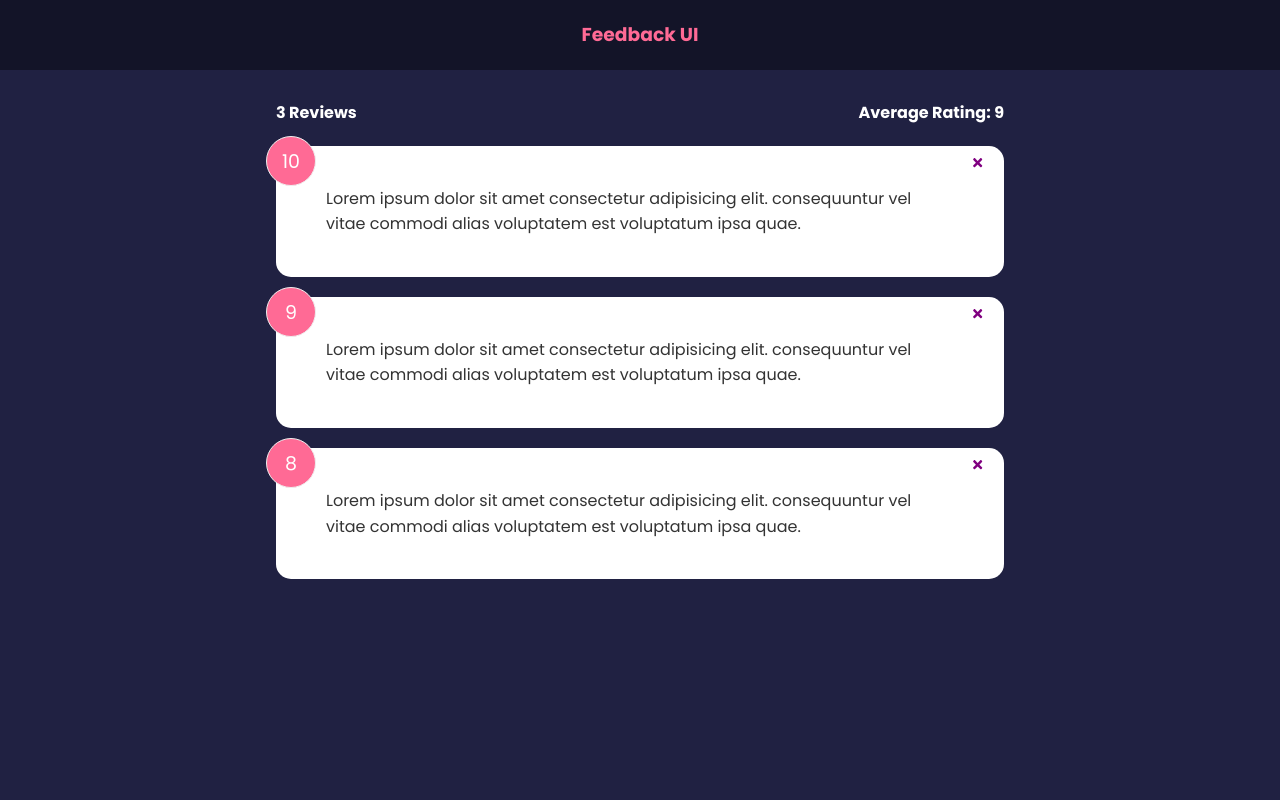
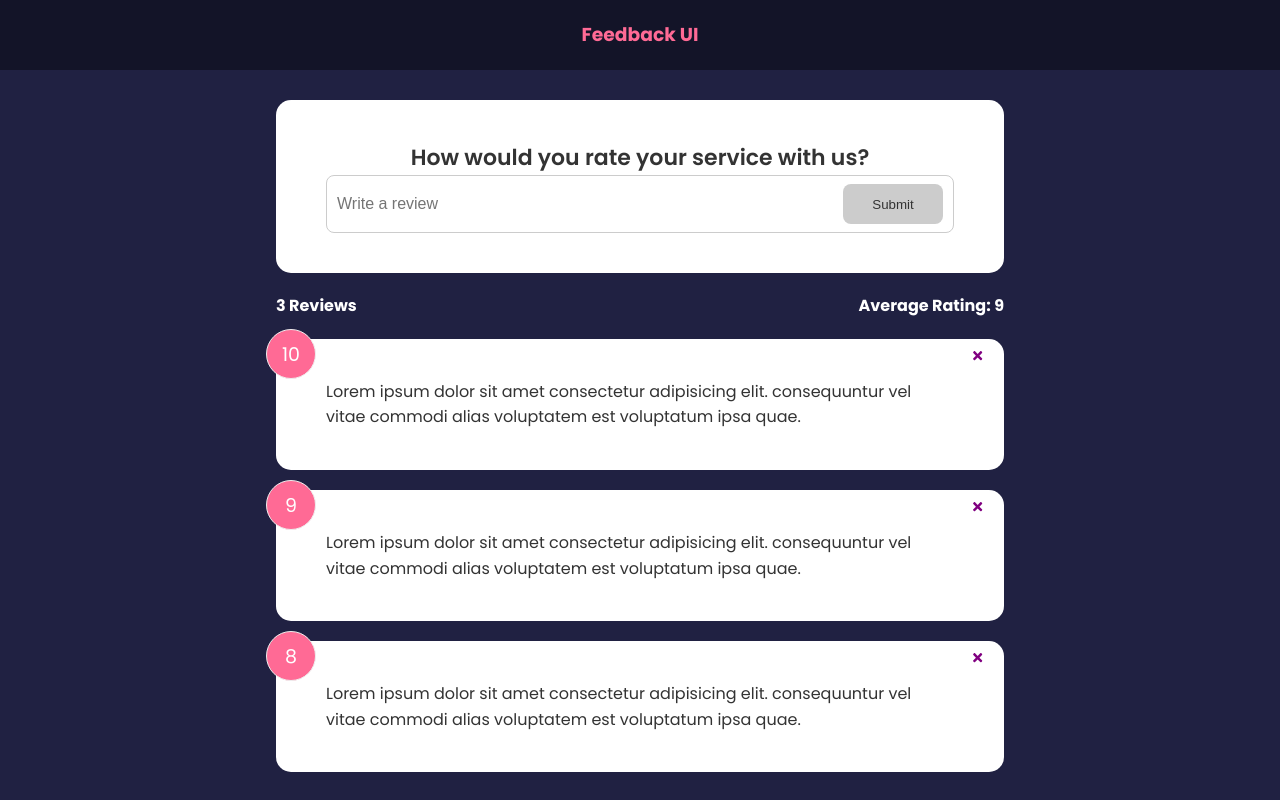
Before and after one commit to efunnuga-bamidele/Feedback-UI, a React (Create React App) app: page / in a window 1280 px wide. Built offline with nearby package versions, Linux system fonts and the light colour scheme.

Commit message:
⚡️ Rating Form Creation

```diff
--- a/src/App.js
+++ b/src/App.js
@@ -3,7 +3,7 @@
 import FeedbackList from './components/FeedbackList';
 import FeedbackData from './data/FeedbackData';
 import FeedbackStats from './components/FeedbackStats';
-
+import FeedbackForm from './components/FeedbackForm'
 
 function App (){
 
@@ -20,6 +20,7 @@
         <Header />
 
         <div className="container">
+        <FeedbackForm />
         <FeedbackStats  feedback= {feedback}/>
             <FeedbackList
                 feedback = {feedback}
--- /dev/null
+++ b/src/components/FeedbackForm.jsx
@@ -0,0 +1,46 @@
+import { useState } from "react";
+import Card from "./shared/Card";
+import Button from "./shared/Button";
+
+function FeedbackForm() {
+const [text, setText] = useState('');
+const [btnDisabled, setBtnDisabled] = useState(true);
+const [message, setMessage] = useState('');
+const [rating, setRating] = useState(10);
+
+
+const handleTextChange = (e) => {
+    if(text === '')
+    {
+        setBtnDisabled(true);
+        setMessage(null);
+    }
+    else if (text !== '' && text.trim().length <= 10)
+    {
+        setMessage('Text must be at list 10 characters');
+        setBtnDisabled(true);
+
+    }
+    else
+    {
+        setBtnDisabled(false);
+    }
+    setText(e.target.value)
+}
+
+    return(
+        <Card>
+            <form>
+                <h2>How would you rate your service with us?</h2>
+                {/* @todo - rating select component */}
+                <div className="input-group">
+                    <input onChange={handleTextChange} type='text' placeholder='Write a review' value={text} />
+                    <Button type='submit' isDisabled={btnDisabled}>Submit</Button>
+                </div>
+                {message && <div className="message">{message}</div>}
+            </form>
+        </Card>
+    )
+}
+
+export default FeedbackForm;
--- /dev/null
+++ b/src/components/shared/Button.jsx
@@ -0,0 +1,24 @@
+import PropTypes from 'prop-types';
+
+function Button(props) {
+    return (
+        <button type= {props.type} disabled= {props.isDisabled} className={`btn btn-${props.version}`}>
+            {props.children}
+        </button>
+    )
+}
+
+Button.defaultProps = {
+    version: 'primary',
+    type: 'button',
+    isDisabled: false
+}
+
+Button.propTypes = {
+    cildren: PropTypes.node.isRequired,
+    version: PropTypes.string,
+    type: PropTypes.string,
+    isDisbled: PropTypes.bool,
+}
+
+export default Button;
```
Also changed, not shown: src/components/RatingSelect.jsx (added, +7 -0 lines).
